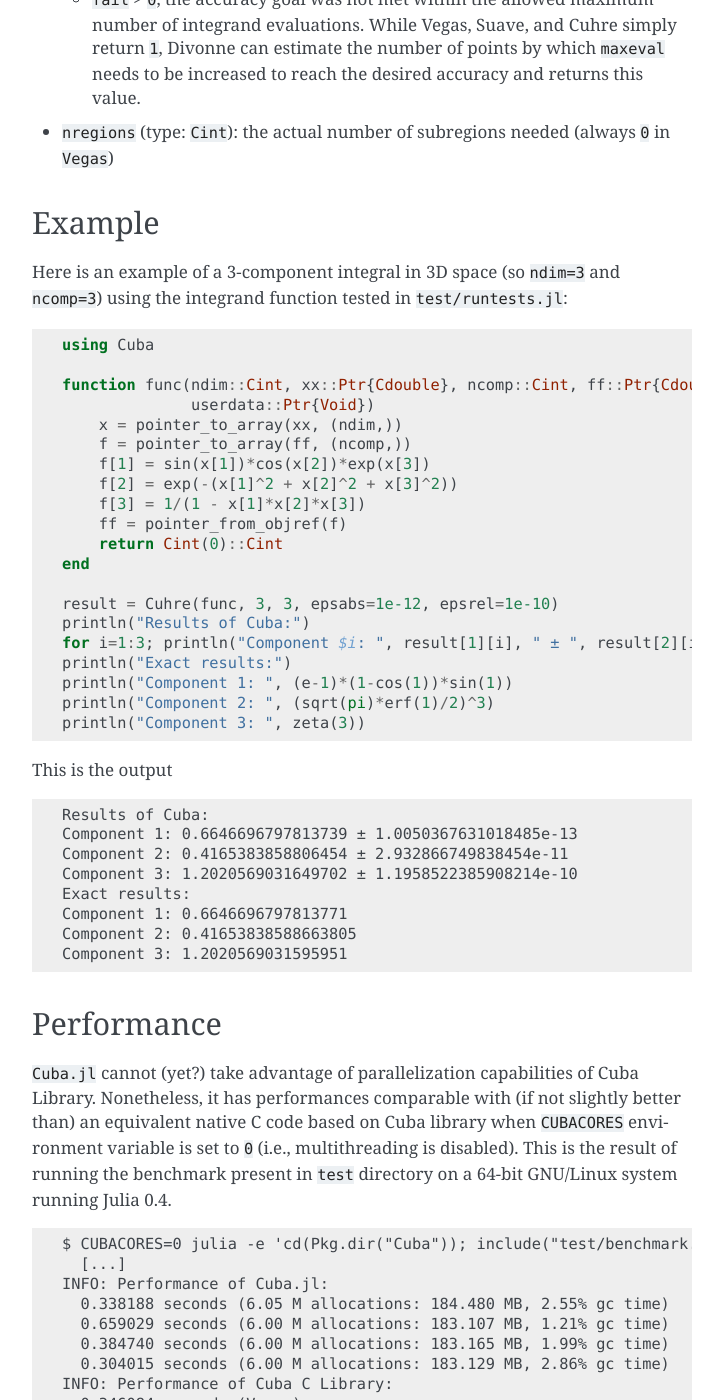
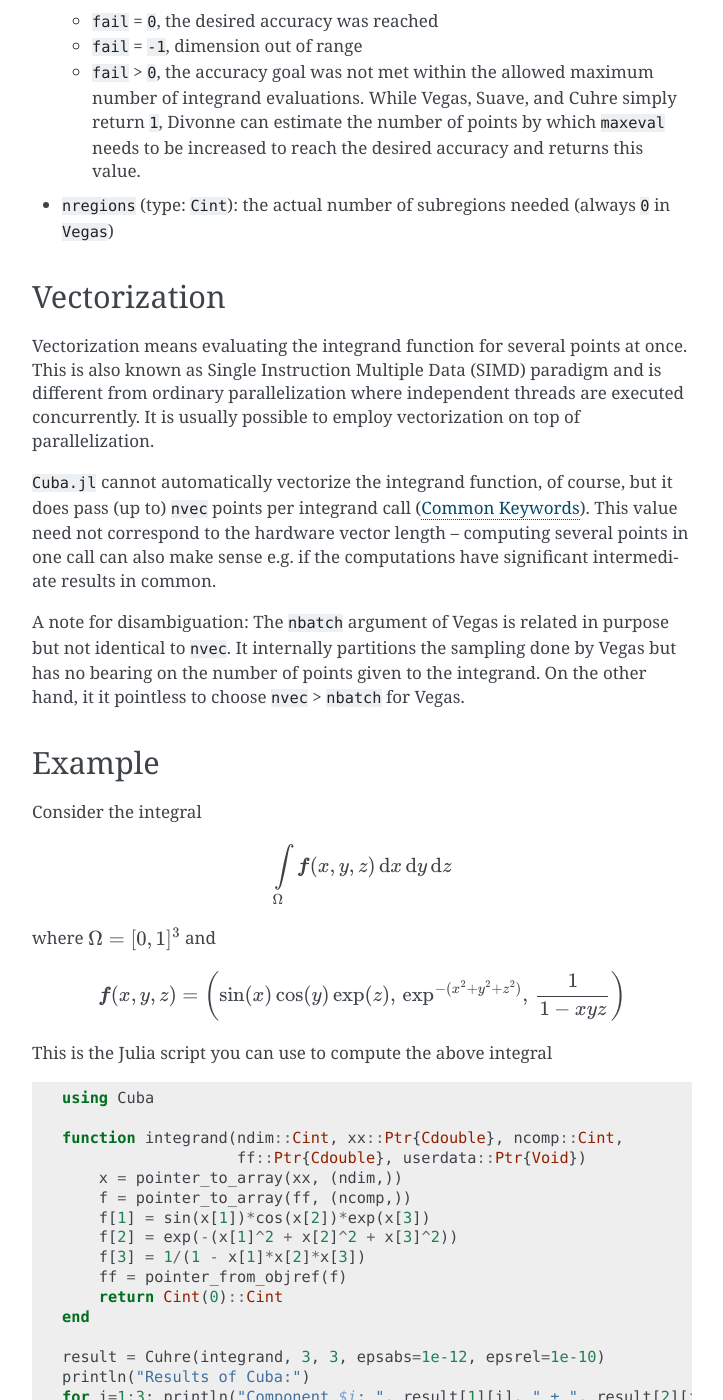
Before and after one commit to giordano/Cuba.jl, a Sphinx documentation site: the page built from docs/index.rst, in a window 1280 px wide and 1400 px high, scrolled down 8949 px. Shown: the whole window, without its empty margins (388-1111 px from the left). Built offline with Sphinx 7.4.7, drawn with Linux system fonts in a browser that asks for light colours; some of the changed text lies outside the part shown.

Commit message:
Add Vectorization section to documentation

```diff
--- a/docs/index.rst
+++ b/docs/index.rst
@@ -4,8 +4,9 @@
 Introduction
 ------------
 
-``Cuba.jl`` is a library for multidimensional numerical integration with
-different algorithms in `Julia <http://julialang.org/>`__.
+``Cuba.jl`` is a `Julia <http://julialang.org/>`__ library for multidimensional
+numerical integration of real-valued functions of real arguments, using
+different algorithms.
 
 This is just a Julia wrapper around the C `Cuba library
 <http://www.feynarts.de/cuba/>`__, version 4.2, by **Thomas Hahn**. All the
@@ -34,7 +35,7 @@
 <https://en.wikipedia.org/wiki/Integration_by_substitution>`__ that in one
 dimension
 
-.. math::  \int_{a}^{b} \mathrm{d}\,x\,\,f[x] = \int_{0}^{1} \mathrm{d}\,y\,\,f[a + (b - a) y] (b - a)
+.. math::  \int_{a}^{b} \mathrm{d}x\,f[x] = \int_{0}^{1} \mathrm{d}y\,f[a + (b - a) y] (b - a)
 
 where the final :math:`(b - a)` is the one-dimensional version of the Jacobian.
 This generalizes straightforwardly to more than one dimension.
@@ -71,10 +72,10 @@
 
 ``Cuba.jl`` provides four functions to integrate, one for each algorithm:
 
-.. function:: Vegas(function, ndim, ncomp[, keywords...])
-.. function:: Suave(function, ndim, ncomp[, keywords...])
-.. function:: Divonne(function, ndim, ncomp[, keywords...])
-.. function:: Cuhre(function, ndim, ncomp[, keywords...])
+.. function:: Vegas(integrand, ndim, ncomp[, keywords...])
+.. function:: Suave(integrand, ndim, ncomp[, keywords...])
+.. function:: Divonne(integrand, ndim, ncomp[, keywords...])
+.. function:: Cuhre(integrand, ndim, ncomp[, keywords...])
 
 Large parts of the following sections are borrowed from Cuba manual.  Refer to
 it for more information on the details.
@@ -84,11 +85,11 @@
 
 Mandatory arguments of integrator functions are:
 
-- ``function`` (type: ``Function``): the name of the function to be integrated
+- ``integrand`` (type: ``Function``): the name of the function to be integrated
 - ``ndim`` (type: ``Integer``): the number of dimensions of the integral
 - ``ncomp`` (type: ``Integer``): the number of components of the integrand
 
-The ``function`` must be of this type:
+Function ``integrand`` must be of this type:
 
 .. code-block:: julia
 
@@ -106,7 +107,11 @@
 
 Note that ``xx`` and ``ff`` arguments are passed as pointers, so you have to
 translate them to Julia objects before actually performing calculations, and
-finally convert back ``f`` into the pointer ``ff``.
+finally convert back ``f`` into the pointer ``ff``.  ``x`` and ``f`` are both
+arrays of ``Cdouble`` type (alias for ``Float64``), so `Cuba.jl` can be used to
+integrate real-valued functions of real arguments.  If you want to integrate a
+complex-valued function of complex arguments you just have to treat complex
+quantities as 2-component arrays.
 
 The integrand receives ``nvec`` samples in ``x`` and is supposed to fill the
 array ``f`` with the corresponding integrand values.  Note that ``nvec``
@@ -120,18 +125,20 @@
 Optional Keywords
 '''''''''''''''''
 
-All other arguments required by Cuba routines can be passed as optional
-keywords.  ``Cuba.jl`` uses some reasonable default values in order to enable
-users to invoke integrator functions with a minimal set of arguments.  Anyway,
-if you want to make sure future changes to some default values of keywords will
-affect your current script, explicitely specify the value of the keywords.
+All other arguments required by Cuba integrator routines can be passed as
+optional keywords.  ``Cuba.jl`` uses some reasonable default values in order to
+enable users to invoke integrator functions with a minimal set of arguments.
+Anyway, if you want to make sure future changes to some default values of
+keywords will not affect your current script, explicitely specify the value of
+the keywords.
 
 Common Keywords
 ~~~~~~~~~~~~~~~
 
 These are optional keywords common to all functions:
 
-- ``userdata`` (type: ``Ptr{Void}``, default: ``C_NULL``): user data passed to the integrand
+- ``userdata`` (type: ``Ptr{Void}``, default: ``C_NULL``): user data passed to
+  the integrand
 - ``nvec`` (type: ``Integer``, default: ``1``): the maximum number of points to
   be given to the integrand routine in each invocation.  Usually this is 1 but
   if the integrand can profit from e.g. Single Instruction Multiple Data (SIMD)
@@ -407,19 +414,47 @@
 - ``nregions`` (type: ``Cint``): the actual number of subregions needed (always
   ``0`` in ``Vegas``)
 
+Vectorization
+-------------
+
+Vectorization means evaluating the integrand function for several points at
+once.  This is also known as Single Instruction Multiple Data (SIMD) paradigm
+and is different from ordinary parallelization where independent threads are
+executed concurrently.  It is usually possible to employ vectorization on top of
+parallelization.
+
+``Cuba.jl`` cannot automatically vectorize the integrand function, of course,
+but it does pass (up to) ``nvec`` points per integrand call (`Common
+Keywords`_).  This value need not correspond to the hardware vector length --
+computing several points in one call can also make sense e.g. if the
+computations have significant intermediate results in common.
+
+A note for disambiguation: The ``nbatch`` argument of Vegas is related in
+purpose but not identical to ``nvec``.  It internally partitions the sampling
+done by Vegas but has no bearing on the number of points given to the integrand.
+On the other hand, it it pointless to choose ``nvec`` > ``nbatch`` for Vegas.
+
+
 Example
 -------
 
-Here is an example of a 3-component integral in 3D space (so ``ndim=3``
-and ``ncomp=3``) using the integrand function tested in
-``test/runtests.jl``:
+Consider the integral
+
+.. math:: \int\limits_{\Omega} \boldsymbol{f}(x,y,z)\,\mathrm{d}x\,\mathrm{d}y\,\mathrm{d}z
+
+where :math:`\Omega = [0, 1]^{3}` and
+
+.. math:: \boldsymbol{f}(x,y,z) = \left(\sin(x)\cos(y)\exp(z), \,\exp^{-(x^2 + y^2 +
+	  z^2)}, \,\frac{1}{1 - xyz}\right)
+
+This is the Julia script you can use to compute the above integral
 
 .. code-block:: julia
 
     using Cuba
 
-    function func(ndim::Cint, xx::Ptr{Cdouble}, ncomp::Cint, ff::Ptr{Cdouble},
-                  userdata::Ptr{Void})
+    function integrand(ndim::Cint, xx::Ptr{Cdouble}, ncomp::Cint,
+                       ff::Ptr{Cdouble}, userdata::Ptr{Void})
         x = pointer_to_array(xx, (ndim,))
         f = pointer_to_array(ff, (ncomp,))
         f[1] = sin(x[1])*cos(x[2])*exp(x[3])
@@ -429,7 +464,7 @@
         return Cint(0)::Cint
     end
 
-    result = Cuhre(func, 3, 3, epsabs=1e-12, epsrel=1e-10)
+    result = Cuhre(integrand, 3, 3, epsabs=1e-12, epsrel=1e-10)
     println("Results of Cuba:")
     for i=1:3; println("Component $i: ", result[1][i], " ± ", result[2][i]); end
     println("Exact results:")
```
Also changed, not shown: README.md (+3 -1 lines).
